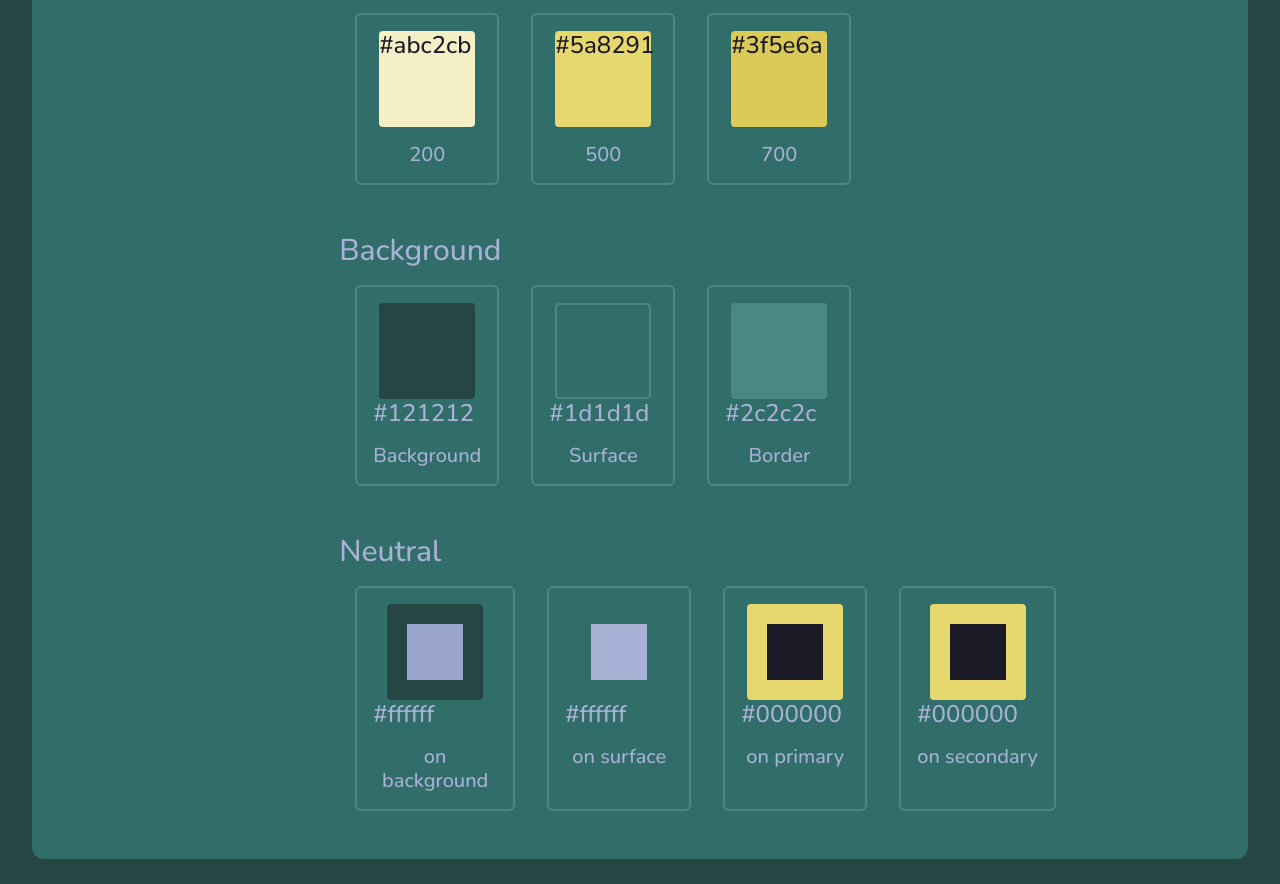
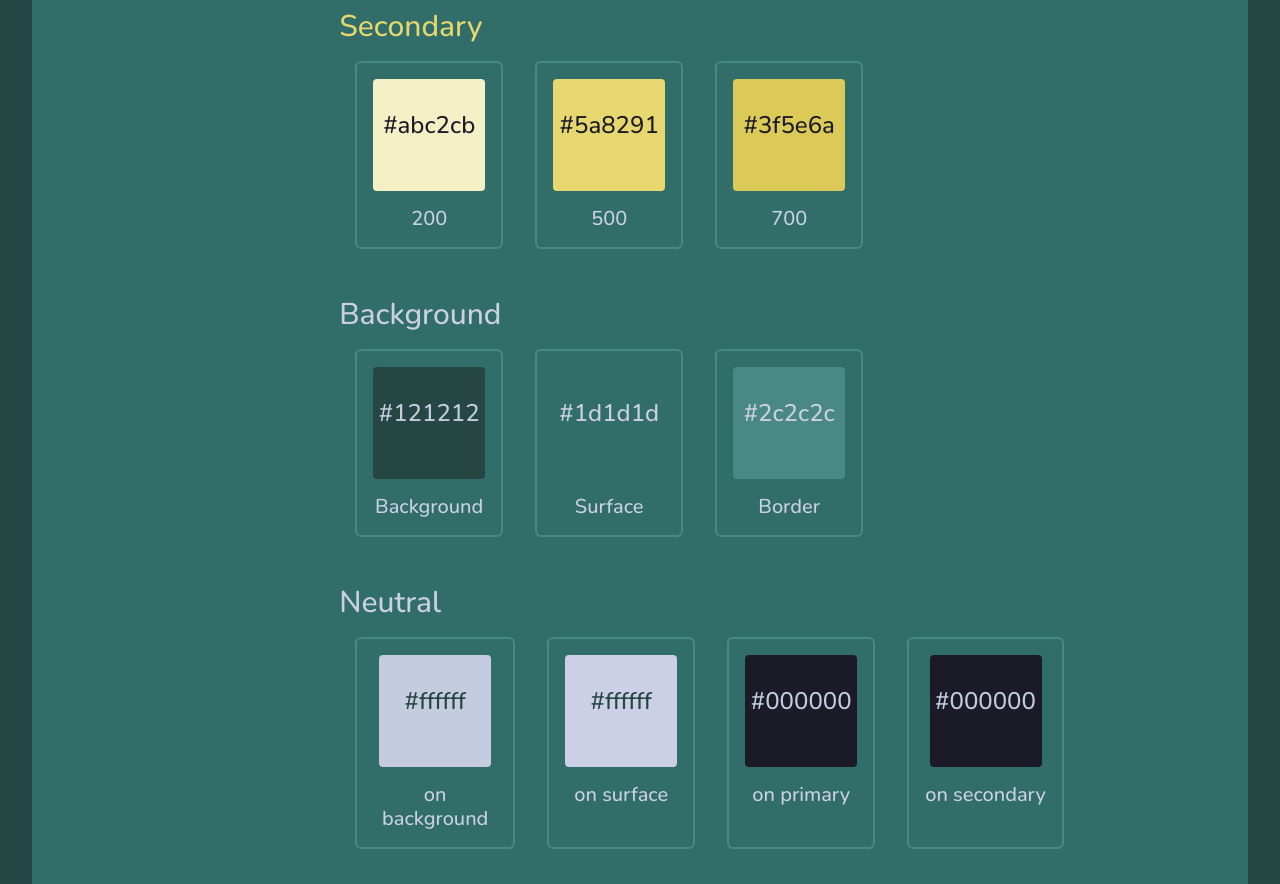
Before and after one commit to Tooboi/Style-Guide, a plain HTML site: page index.html in a window 1280 px wide. Shown: the part 1489-2373 px from the top of the page. Drawn offline with nearby package versions, Linux system fonts and the light colour scheme.

Commit message:
updated README

```diff
--- a/assets/css/style.css
+++ b/assets/css/style.css
@@ -26,22 +26,10 @@
 	--col-s-700: hsl(52, 65%, 60%);
 
 	/* text colors */
-	--col-on-bg: #9aa5ce;
-	--col-on-surface: #a9b1d6;
+	--col-on-bg: #c6ccdf;
+	--col-on-surface: #cbd0e6;
 	--col-on-primary: #1a1b26;
 	--col-on-secondary: #1a1b26;
-
-	/* GitHub Theme */
-	/* Surface Colors */
-	/* --surface-0: #1D2128;
-	--surface-1: #23272E;
-	--surface-2: #2D333B; */
-	/* Text colors */
-	/* --surface-8: #768390;
-	--surface-9: #ADBAC7;
-	--surface-10: #CDD9E5;
-	--border: #444C56;
-	 */
 }
 body {
 	background-color: var(--col-bg);
@@ -97,7 +85,11 @@ header p {
 .color aside {
 	width: 20%;
 	color: var(--col-on-surface);
-	text-align: center;
+	text-align: right;
+
+}
+.type aside h6 {
+	padding-right: 0.25rem;
 }
 .type aside h2,
 .color aside h2 {
@@ -297,9 +289,13 @@ header p {
 .swatch figure {
 	padding: 1rem;
 }
+figure h3 {
+	padding-top: 2rem;
+	text-align: center;
+}
 .swatch-inner {
-    width: 6rem;
-	height: 6rem;
+    width: 7rem;
+	height: 7rem;
     border-radius: 4px;
     margin: 0 auto;
 }
@@ -333,29 +329,32 @@ header p {
 }
 #swatch7 {
 	background-color: var(--col-on-bg);
-    border: var(--line-4) solid var(--col-bg);
+	color: var(--col-bg);
 }
 #swatch8 {
 	background-color: var(--col-on-surface);
-    border: var(--line-4) solid var(--col-surface);
+	color: var(--col-bg);
 }
 #swatch9 {
 	background-color: var(--col-on-primary);
-    border: var(--line-4) solid var(--col-p-500);
+	color: var(--col-on-bg);
 }
 #swatch10 {
 	background-color: var(--col-on-secondary);
-    border: var(--line-4) solid var(--col-s-500);
+	color: var(--col-on-bg);
 }
 #swatch11 {
 	background-color: var(--col-bg);
+	color: var(--col-on-bg);
 }
 #swatch12 {
 	background-color: var(--col-surface);
-    border: var(--line-2) solid var(--col-surface2);
+	color: var(--col-on-surface);
+    /* border: var(--line-2) solid var(--col-surface2); */
 }
 #swatch13 {
 	background-color: var(--col-surface2);
+	color: var(--col-on-surface);
 }
 .swatch-info h3 {
 	color: var(--col-on-surface);
@@ -417,12 +416,12 @@ header p {
 }
 a {
 	text-decoration: none;
-	color: var(--col-bg);
+	color: var(--col-on-surface);
 }
 a:hover,
 a:active {
 	text-decoration: none;
-	color: var(--col-surface2);
+	color: var(--col-on-surface);
 }
 .form-control:focus {
     color: var(--col-on-primary);
--- a/index.html
+++ b/index.html
@@ -6,7 +6,13 @@
     <meta name="viewport" content="width=device-width, initial-scale=1.0" />
     <link rel="preconnect" href="https://fonts.googleapis.com" />
     <link rel="preconnect" href="https://fonts.gstatic.com" crossorigin />
-    <link rel="stylesheet" href="https://cdnjs.cloudflare.com/ajax/libs/font-awesome/6.2.1/css/all.min.css" integrity="sha512-MV7K8+y+gLIBoVD59lQIYicR65iaqukzvf/nwasF0nqhPay5w/9lJmVM2hMDcnK1OnMGCdVK+iQrJ7lzPJQd1w==" crossorigin="anonymous" referrerpolicy="no-referrer" />
+    <link
+      rel="stylesheet"
+      href="https://cdnjs.cloudflare.com/ajax/libs/font-awesome/6.2.1/css/all.min.css"
+      integrity="sha512-MV7K8+y+gLIBoVD59lQIYicR65iaqukzvf/nwasF0nqhPay5w/9lJmVM2hMDcnK1OnMGCdVK+iQrJ7lzPJQd1w=="
+      crossorigin="anonymous"
+      referrerpolicy="no-referrer"
+    />
     <link rel="stylesheet" href="https://cdn.jsdelivr.net/npm/bootstrap@5.1.3/dist/css/bootstrap.min.css" />
     <link href="https://fonts.googleapis.com/css2?family=Nunito:wght@300;400;500;700;900&display=swap" rel="stylesheet" />
     <link rel="stylesheet" href="./assets/css/reset.css" />
@@ -16,21 +22,20 @@
   <body>
     <header>
       <h1>UI Style Guide</h1>
-      <!-- <p>dark theme</p> -->
     </header>
     <main>
       <section class="type">
         <aside>
           <h2>Customize</h2>
-          <h4>Resets on refresh so save your colors</h4>
-          <br>
+          <h6>Resets on refresh so save your colors</h6>
+          <br />
+          <h6>Accepts <a id="href" href="https://www.w3schools.com/colors/colors_names.asp">HTML color names</a></h6>
+          <br />
           <h6>Primary 500 is your main color</h6>
-          <br>
+          <br />
           <h6>200 is lighter than 500</h6>
-          <br>
+          <br />
           <h6>700 is darker than 500</h6>
-          <br>
-          <h6>Accepts <a id="href" href="https://www.w3schools.com/colors/colors_names.asp">HTML color names</a></h6>
         </aside>
         <div class="type-area">
           <form id="hexCodeForm" class="row g-3">
@@ -38,91 +43,91 @@
               <label for="backgroundInput" class="form-label">Background</label>
               <div class="input-group">
                 <span class="input-group-text" id="inputGroupPrepend"><i class="bii fa-solid fa-square"></i></span>
-                <input type="text" class="form-control" id="backgroundInput" placeholder="#121212"/>
+                <input type="text" class="form-control" id="backgroundInput" placeholder="#121212" />
               </div>
             </div>
             <div class="col-md-4">
               <label for="surfaceInput" class="form-label">Surface</label>
               <div class="input-group">
                 <span class="input-group-text" id="inputGroupPrepend"><i class="sii fa-solid fa-clone"></i></span>
-                <input type="text" class="form-control" id="surfaceInput" placeholder="#121212"/>
+                <input type="text" class="form-control" id="surfaceInput" placeholder="#121212" />
               </div>
             </div>
             <div class="col-md-4">
               <label for="borderInput" class="form-label">Border</label>
               <div class="input-group">
                 <span class="input-group-text2" id="inputGroupPrepend"><i class="boi fa-regular fa-square"></i></span>
-                <input type="text" class="form-control" id="borderInput" placeholder="#121212"/>
+                <input type="text" class="form-control" id="borderInput" placeholder="#121212" />
               </div>
             </div>
             <div class="col-md-4">
               <label for="p200Input" class="form-label">Primary 200</label>
               <div class="input-group">
                 <span class="input-group-text" id="inputGroupPrepend"><i class="p2 fa-solid fa-circle-half-stroke"></i></span>
-                <input type="text" class="form-control" id="p200Input" placeholder="#121212"/>
+                <input type="text" class="form-control" id="p200Input" placeholder="#121212" />
               </div>
             </div>
             <div class="col-md-4">
               <label for="p500Input" class="form-label">Primary 500</label>
               <div class="input-group">
                 <span class="input-group-text" id="inputGroupPrepend"><i class="p5 fa-solid fa-circle-half-stroke"></i></span>
-                <input type="text" class="form-control" id="p500Input" placeholder="#121212"/>
+                <input type="text" class="form-control" id="p500Input" placeholder="#121212" />
               </div>
             </div>
             <div class="col-md-4">
               <label for="p700Input" class="form-label">Primary 700</label>
               <div class="input-group">
                 <span class="input-group-text" id="inputGroupPrepend"><i class="p7 fa-solid fa-circle-half-stroke"></i></span>
-                <input type="text" class="form-control" id="p700Input" placeholder="#121212"/>
+                <input type="text" class="form-control" id="p700Input" placeholder="#121212" />
               </div>
             </div>
             <div class="col-md-4">
               <label for="s200Input" class="form-label">Secondary 200</label>
               <div class="input-group">
                 <span class="input-group-text" id="inputGroupPrepend"><i class="s2 fa-solid fa-circle"></i></span>
-                <input type="text" class="form-control" id="s200Input" placeholder="#121212"/>
+                <input type="text" class="form-control" id="s200Input" placeholder="#121212" />
               </div>
             </div>
             <div class="col-md-4">
               <label for="s500Input" class="form-label">Secondary 500</label>
               <div class="input-group">
                 <span class="input-group-text" id="inputGroupPrepend"><i class="s5 fa-solid fa-circle"></i></span>
-                <input type="text" class="form-control" id="s500Input" placeholder="#121212"/>
+                <input type="text" class="form-control" id="s500Input" placeholder="#121212" />
               </div>
             </div>
             <div class="col-md-4">
               <label for="s700Input" class="form-label">Secondary 700</label>
               <div class="input-group">
                 <span class="input-group-text" id="inputGroupPrepend"><i class="s7 fa-solid fa-circle"></i></span>
-                <input type="text" class="form-control" id="s700Input" placeholder="#121212"/>
+                <input type="text" class="form-control" id="s700Input" placeholder="#121212" />
               </div>
             </div>
             <div class="col-md-3">
               <label for="onBackgroundInput" class="form-label">Text on Background</label>
               <div class="input-group">
                 <span class="input-group-text" id="inputGroupPrepend"><i class="tob fa-solid fa-font"></i></span>
-                <input type="text" class="form-control" id="onBackgroundInput" placeholder="#121212"/>
+                <input type="text" class="form-control" id="onBackgroundInput" placeholder="#121212" />
               </div>
             </div>
             <div class="col-md-3">
               <label for="onSurfaceInput" class="form-label">Text on Surface</label>
               <div class="input-group">
                 <span class="input-group-text" id="inputGroupPrepend"><i class="tos fa-solid fa-font"></i></span>
-                <input type="text" class="form-control" id="onSurfaceInput" placeholder="#121212"/>
+                <input type="text" class="form-control" id="onSurfaceInput" placeholder="#121212" />
               </div>
             </div>
             <div class="col-md-3">
               <label for="onPrimaryInput" class="form-label">Text on Primary</label>
               <div class="input-group">
                 <span class="input-group-text" id="inputGroupPrepend"><i class="topp fa-solid fa-font"></i></span>
-                <input type="text" class="form-control" id="onPrimaryInput" placeholder="#121212"/>
+                <input type="text" class="form-control" id="onPrimaryInput" placeholder="#121212" />
               </div>
             </div>
             <div class="col-md-3">
               <label for="onSecondaryInput" class="form-label">Text on Secondary</label>
               <div class="input-group">
                 <span class="input-group-text" id="inputGroupPrepend"><i class="to2 fa-solid fa-font"></i></span>
-                <input type="text" class="form-control" id="onSecondaryInput" placeholder="#121212"/>
+                <input type="text" class="form-control" id="onSecondaryInput" placeholder="#121212" />
               </div>
             </div>
             <div class="col-12">
@@ -191,19 +196,13 @@
           <div class="type-second">
             <div class="h1">
               <h1>H1 Heading</h1>
-              <!-- <p>2.125 rem - 34px</p> -->
               <h2>H2 Heading</h2>
-              <!-- <p>1.875 rem - 30px</p> -->
               <h3>H3 Heading</h3>
-              <!-- <p>1.5 rem - 24px</p> -->
             </div>
             <div class="h6">
               <h4>H4 Heading</h4>
-              <!-- <p>1.25 rem - 20px</p> -->
               <h5>H5 Heading</h5>
-              <!-- <p>1.125 rem - 18px</p> -->
               <h6>H6 Heading</h6>
-              <!-- <p>1 rem - 16px</p> -->
             </div>
             <div class="p">
               <p><b>Paragraph</b></p>
@@ -232,7 +231,6 @@
                 <figure>
                   <div id="swatch2" class="swatch-inner"><h3>#fbe526</h3></div>
                   <div class="swatch-info">
-
                     <h4>500</h4>
                   </div>
                 </figure>
@@ -241,7 +239,6 @@
                 <figure>
                   <div id="swatch3" class="swatch-inner"><h3>#f8ba18</h3></div>
                   <div class="swatch-info">
-
                     <h4>700</h4>
                   </div>
                 </figure>
@@ -255,7 +252,6 @@
                 <figure>
                   <div id="swatch4" class="swatch-inner"><h3>#abc2cb</h3></div>
                   <div class="swatch-info">
-
                     <h4>200</h4>
                   </div>
                 </figure>
@@ -264,7 +260,6 @@
                 <figure>
                   <div id="swatch5" class="swatch-inner"><h3>#5a8291</h3></div>
                   <div class="swatch-info">
-
                     <h4>500</h4>
                   </div>
                 </figure>
@@ -273,7 +268,6 @@
                 <figure>
                   <div id="swatch6" class="swatch-inner"><h3>#3f5e6a</h3></div>
                   <div class="swatch-info">
-
                     <h4>700</h4>
                   </div>
                 </figure>
@@ -285,27 +279,24 @@
             <div class="primary-color">
               <figure class="swatch">
                 <figure>
-                  <div id="swatch11" class="swatch-inner"></div>
+                  <div id="swatch11" class="swatch-inner"><h3>#121212</h3></div>
                   <div class="swatch-info">
-                    <h3>#121212</h3>
                     <h4>Background</h4>
                   </div>
                 </figure>
               </figure>
               <figure class="swatch">
                 <figure>
-                  <div id="swatch12" class="swatch-inner"></div>
+                  <div id="swatch12" class="swatch-inner"><h3>#1d1d1d</h3></div>
                   <div class="swatch-info">
-                    <h3>#1d1d1d</h3>
                     <h4>Surface</h4>
                   </div>
                 </figure>
               </figure>
               <figure class="swatch">
                 <figure>
-                  <div id="swatch13" class="swatch-inner"></div>
+                  <div id="swatch13" class="swatch-inner"><h3>#2c2c2c</h3></div>
                   <div class="swatch-info">
-                    <h3>#2c2c2c</h3>
                     <h4>Border</h4>
                   </div>
                 </figure>
@@ -317,36 +308,32 @@
             <div class="primary-color">
               <figure class="swatch">
                 <figure>
-                  <div id="swatch7" class="swatch-inner"></div>
+                  <div id="swatch7" class="swatch-inner"><h3>#ffffff</h3></div>
                   <div class="swatch-info">
-                    <h3>#ffffff</h3>
                     <h4>on background</h4>
                   </div>
                 </figure>
               </figure>
               <figure class="swatch">
                 <figure>
-                  <div id="swatch8" class="swatch-inner"></div>
+                  <div id="swatch8" class="swatch-inner"><h3>#ffffff</h3></div>
                   <div class="swatch-info">
-                    <h3>#ffffff</h3>
                     <h4>on surface</h4>
                   </div>
                 </figure>
               </figure>
               <figure class="swatch">
                 <figure>
-                  <div id="swatch9" class="swatch-inner"></div>
+                  <div id="swatch9" class="swatch-inner"><h3>#000000</h3></div>
                   <div class="swatch-info">
-                    <h3>#000000</h3>
                     <h4>on primary</h4>
                   </div>
                 </figure>
               </figure>
               <figure class="swatch">
                 <figure>
-                  <div id="swatch10" class="swatch-inner"></div>
+                  <div id="swatch10" class="swatch-inner"><h3>#000000</h3></div>
                   <div class="swatch-info">
-                    <h3>#000000</h3>
                     <h4>on secondary</h4>
                   </div>
                 </figure>
```
Also changed, not shown: README.md, assets/images/Demo.png (added), assets/images/StyleGuideCapture.png (deleted).
